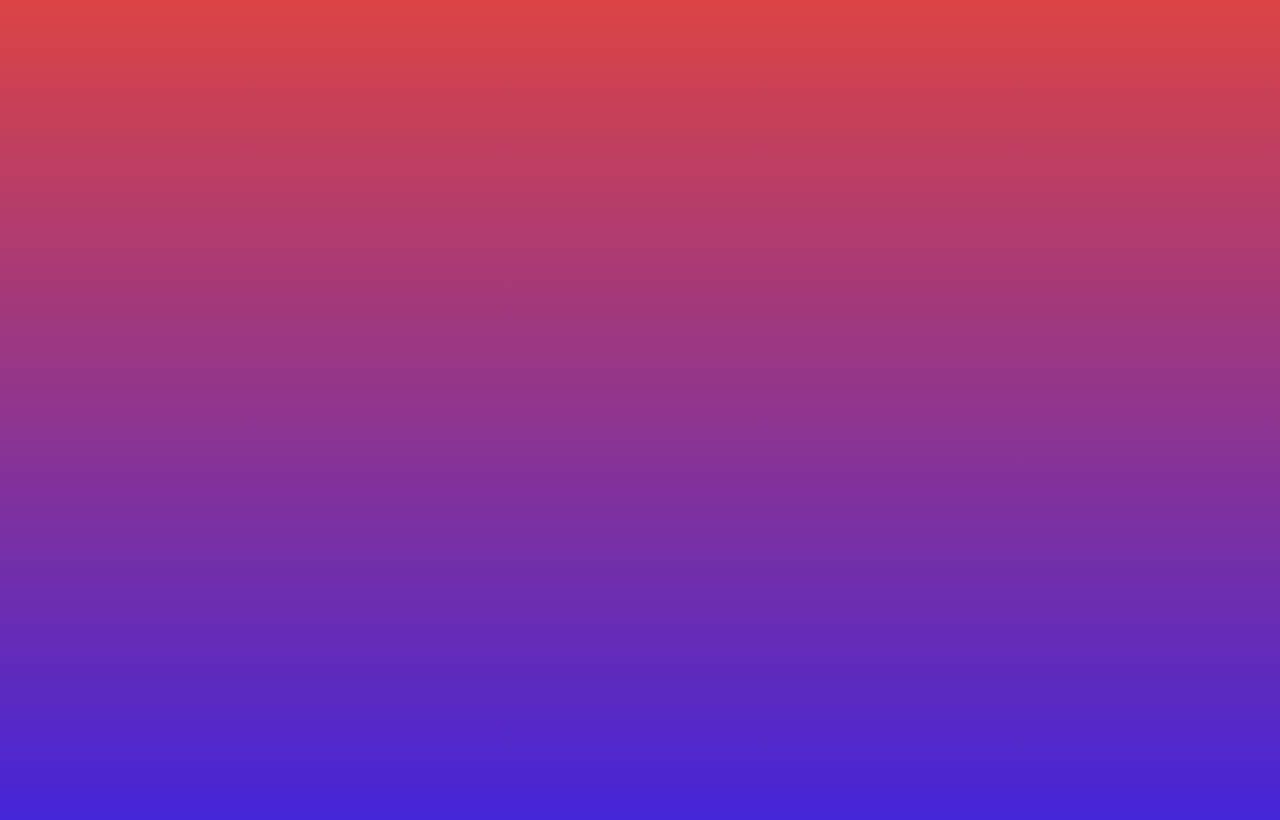
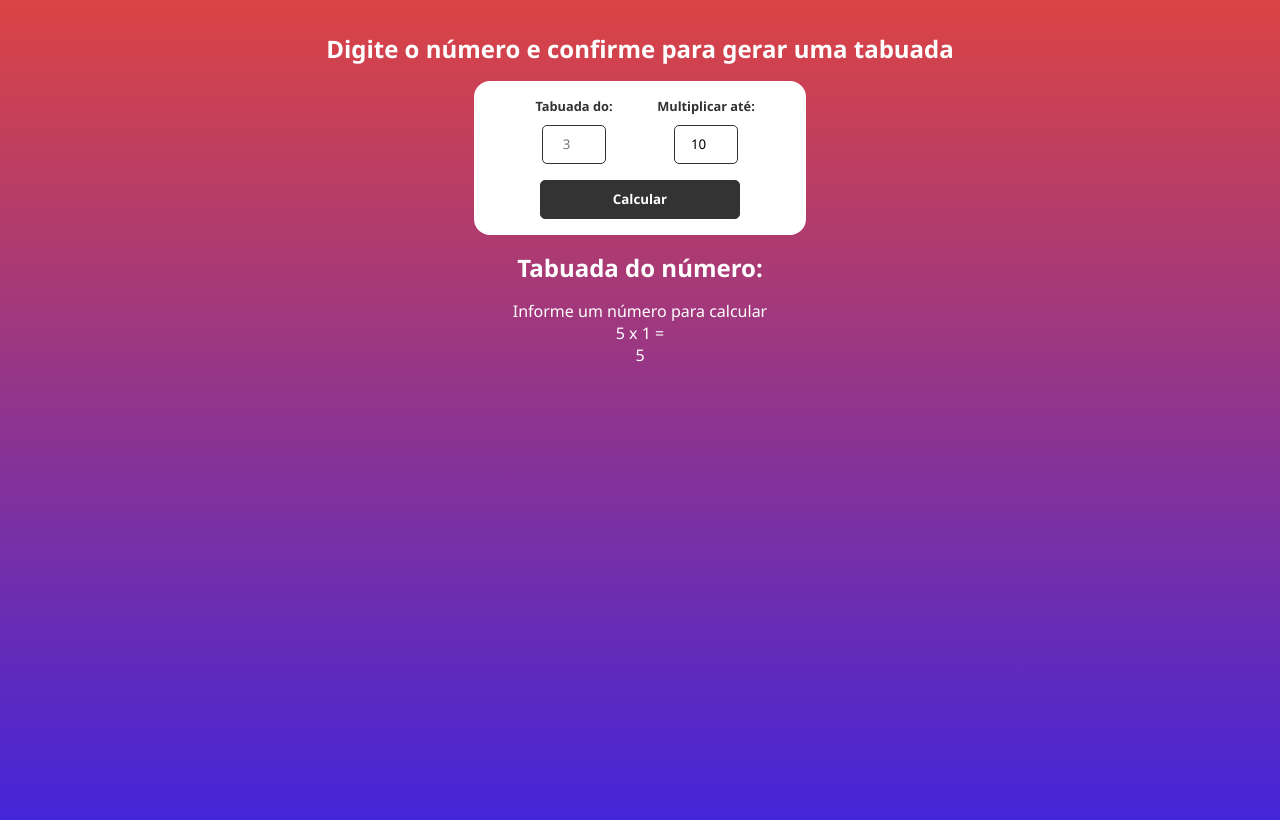
Before and after one commit to wendlersilva/tabuada-javascript, a plain HTML site: page index.html in a window 1280 px wide. Drawn offline with Linux system fonts and the light colour scheme.

Commit message:
Estrutura HTML

```diff
--- a/index.html
+++ b/index.html
@@ -9,7 +9,37 @@
 </head>
 <body>
 
+<h2>Digite o número e confirme para gerar uma tabuada</h2>
+<form id="multiplicacao-form">
+    <div class="form-control">
+        <label for="number">Tabuada do:</label>
+        <input
+        type="number"
+        name="number"
+        id="number"
+        placeholder="3">
+    </div>
 
+    <div class="form-control">
+        <label for="multiplicator">Multiplicar até:</label>
+        <input
+        type="number"
+        name="multiplicator"
+        id="multiplicator"
+        value="10">
+    </div>
 
+    <input type="submit" value="Calcular">
+</form>
+    <div id="multiplication" class="table">
+        <h2 id="multiplication-title">Tabuada do número: <span></span></h2>
+        <div id="multiplication-operations">
+        <p>Informe um número para calcular</p>
+        <div class="row">
+        <div class="operation">5 x 1 =</div>
+        <div class="result">5</div>
+        </div>
+        </div>
+    </div>
 </body>
 </html>
```
